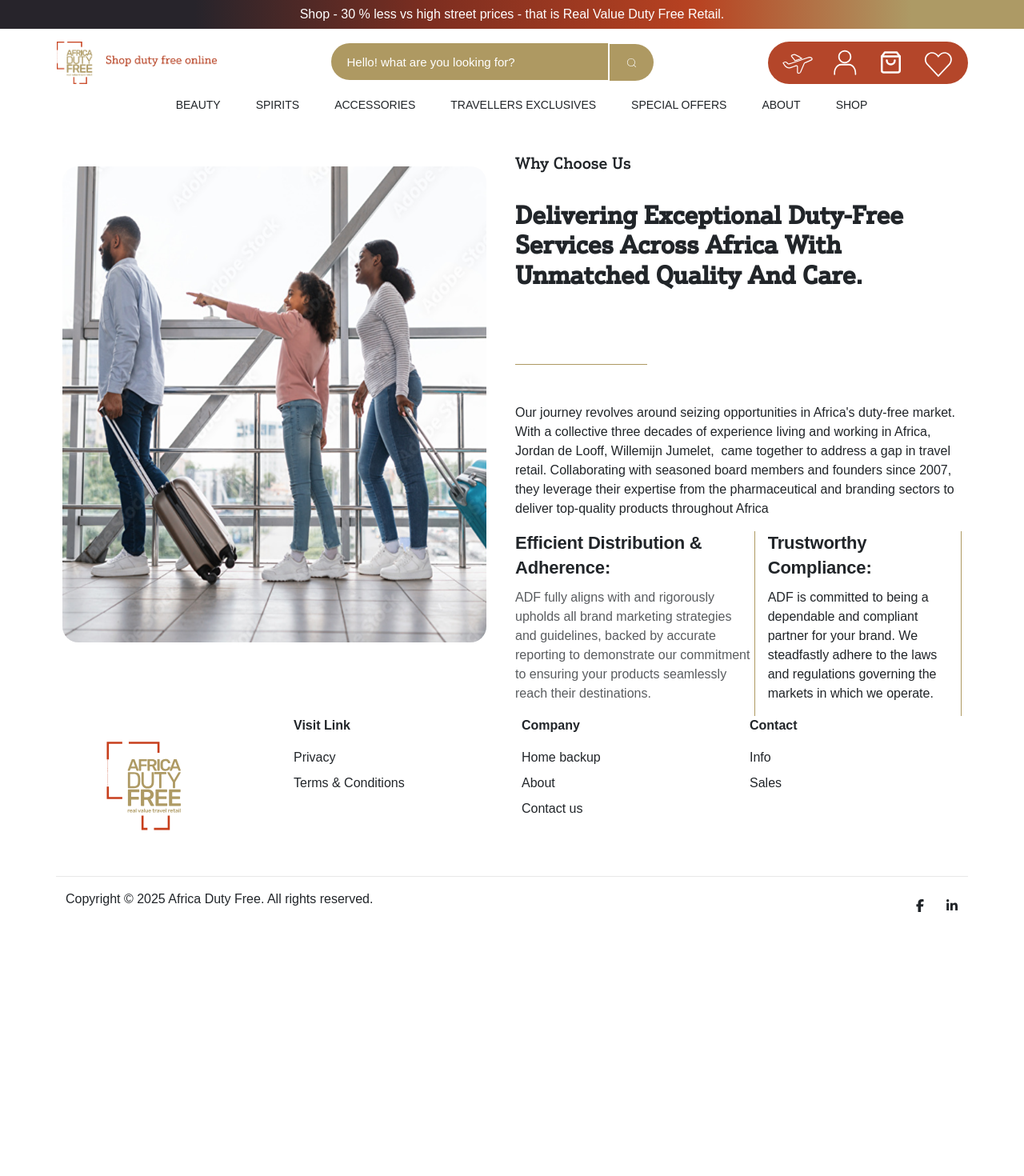
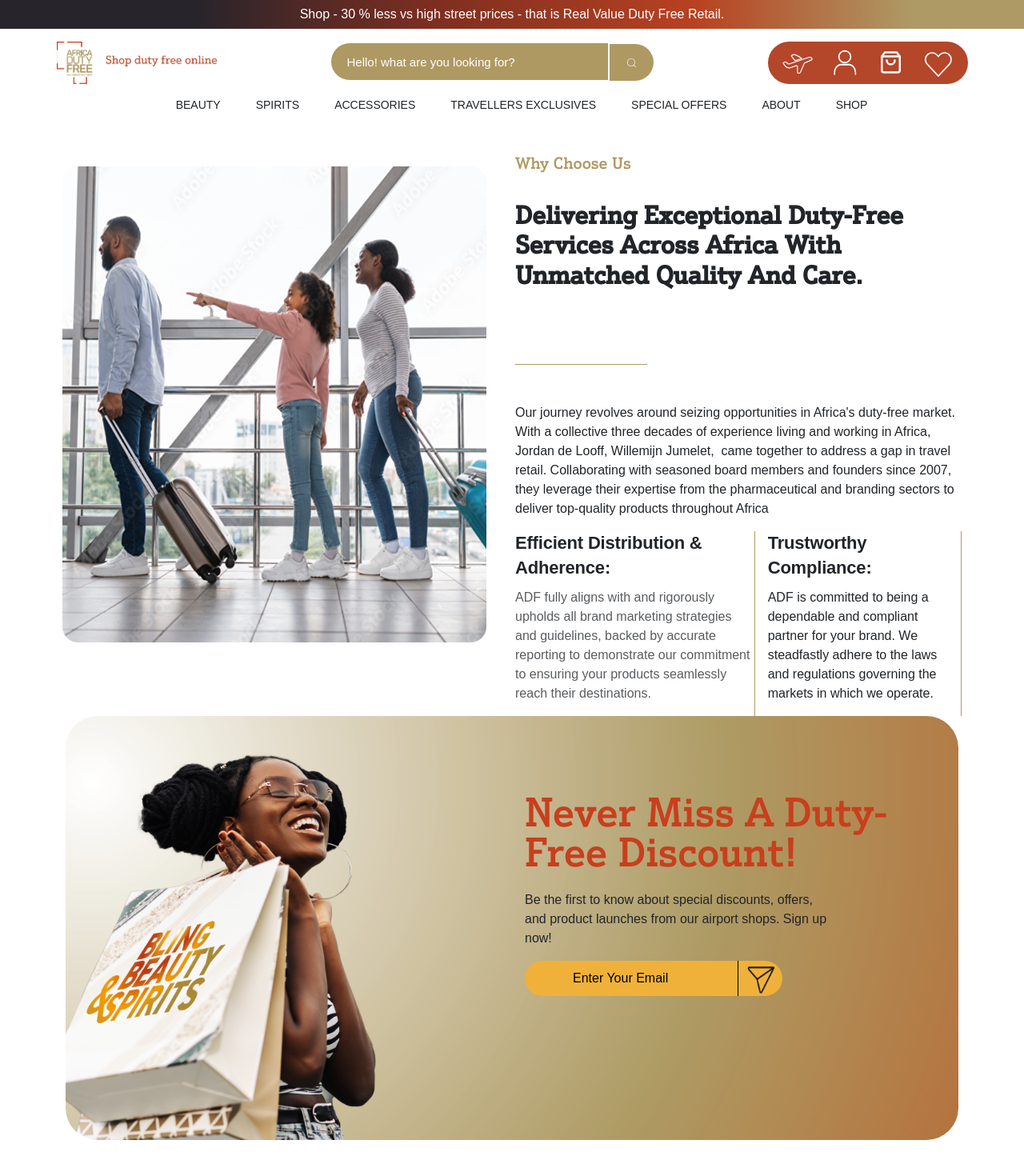
Before and after one commit to ShimiyonS/Africa-Duty-Free-frontend, a React (Vite) app in the folder duty free/: page /about in a window 1280 px wide. Shown: the top 1470 px of the page at 80% size. Before the commit the page ends 1168 px from the top, so only its background shows below. Built offline with nearby package versions, Linux system fonts and the light colour scheme.

Commit message:
footer alignment fixed

```diff
--- a/duty free/src/components/commonComponents/footer/Footer.css
+++ b/duty free/src/components/commonComponents/footer/Footer.css
@@ -1,5 +1,6 @@
 .footer{
     border-bottom: 1px solid var(--border-color);
+    padding: 4rem 3rem 0rem 3rem;
 }
 .footer .nav-link:hover {
     cursor: pointer;
--- a/duty free/src/components/commonComponents/footer/Footer.jsx
+++ b/duty free/src/components/commonComponents/footer/Footer.jsx
@@ -11,18 +11,18 @@
                 <div className="col-12 col-sm-6 col-md-3">
                     <img src={Footerimg} width={200} height={200} alt="footer-img" />
                 </div>
-                <div className="col-12 col-sm-6 col-md-3">
+                <div className="col-12 col-sm-6 col-md-3 pt-3">
                     <p className='fw-bold'>Visit Link</p>
                     <Link className="nav-link pb-2">Privacy</Link>
                     <Link className="nav-link pb-2">Terms & Conditions</Link>
                 </div>
-                <div className="col-12 col-sm-6 col-md-3">
+                <div className="col-12 col-sm-6 col-md-3 pt-3">
                     <p className='fw-bold'>Company</p>
                     <Link className="nav-link pb-2">Home backup</Link>
                     <Link className="nav-link pb-2">About</Link>
                     <Link className="nav-link pb-2">Contact us</Link>
                 </div>
-                <div className="col-12 col-sm-6 col-md-3">
+                <div className="col-12 col-sm-6 col-md-3 pt-3">
                     <p className='fw-bold'>Contact</p>
                     <a className="nav-link pb-2">Info</a>
                     <a className="nav-link pb-2">Sales</a>
--- a/duty free/src/css/about-us.css
+++ b/duty free/src/css/about-us.css
@@ -14,7 +14,7 @@
     font-family: "justusMedium";
     text-transform: capitalize;
     line-height: 1.22em;
-    color: --secondary-color;
+    color: var(--secondary-color);
     margin: 0px 0px 35px 0px;
 }
 
--- a/duty free/src/pages/About.jsx
+++ b/duty free/src/pages/About.jsx
@@ -1,9 +1,10 @@
-import React from 'react'
 import aboutImg from '../assets/travelers.png'
 import '../css/about-us.css'
+import DiscountComponent from '../components/commonComponents/DiscountComponent'
 
 const About = () => {
   return (
+    <>
       <div className="d-block mt-5 d-lg-flex justify-content-center gap-2 about-main-div container ">
 
         <div className=" col-md-12 col-sm-12 col-lg-6" >
@@ -21,6 +22,8 @@
           </div>
         </section>
       </div>
+      <DiscountComponent/>
+    </>
   )
 }
 
```
Lines whose indentation alone changed are shown as unchanged.
